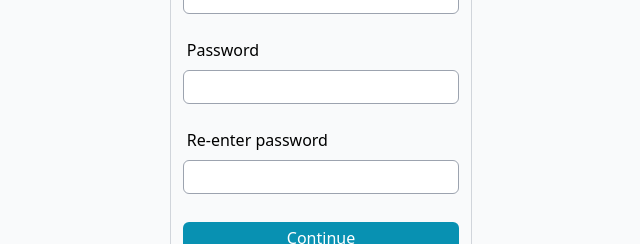
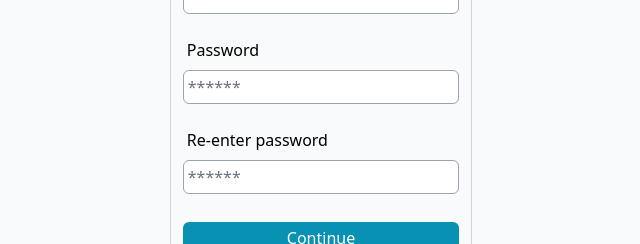
Before and after one commit to JosephChuksN/linkPath, a React (Create React App) app: page /signup in a window 1280 px wide. Shown: the part 339-583 px from the top of the page, without its empty margins (319-959 px from the left). Built offline with nearby package versions, Linux system fonts and the light colour scheme.

Commit message:
making changes to signup and login component

```diff
--- a/src/Pages/Login.jsx
+++ b/src/Pages/Login.jsx
@@ -57,6 +57,7 @@ const handleLogin =  (e)=>{
          type="password"
          value={password}
          required
+         placeholder="******"
          />
     </div>
 
--- a/src/Pages/Signup.jsx
+++ b/src/Pages/Signup.jsx
@@ -73,6 +73,7 @@ return (
         value={password}
         name="pass"
         required
+        placeholder="******"
         />
 
     </div>
@@ -85,6 +86,7 @@ return (
         value={confirmPass}
         name="confirmPass"
         required
+        placeholder="******"
         />
 
     </div>
```
